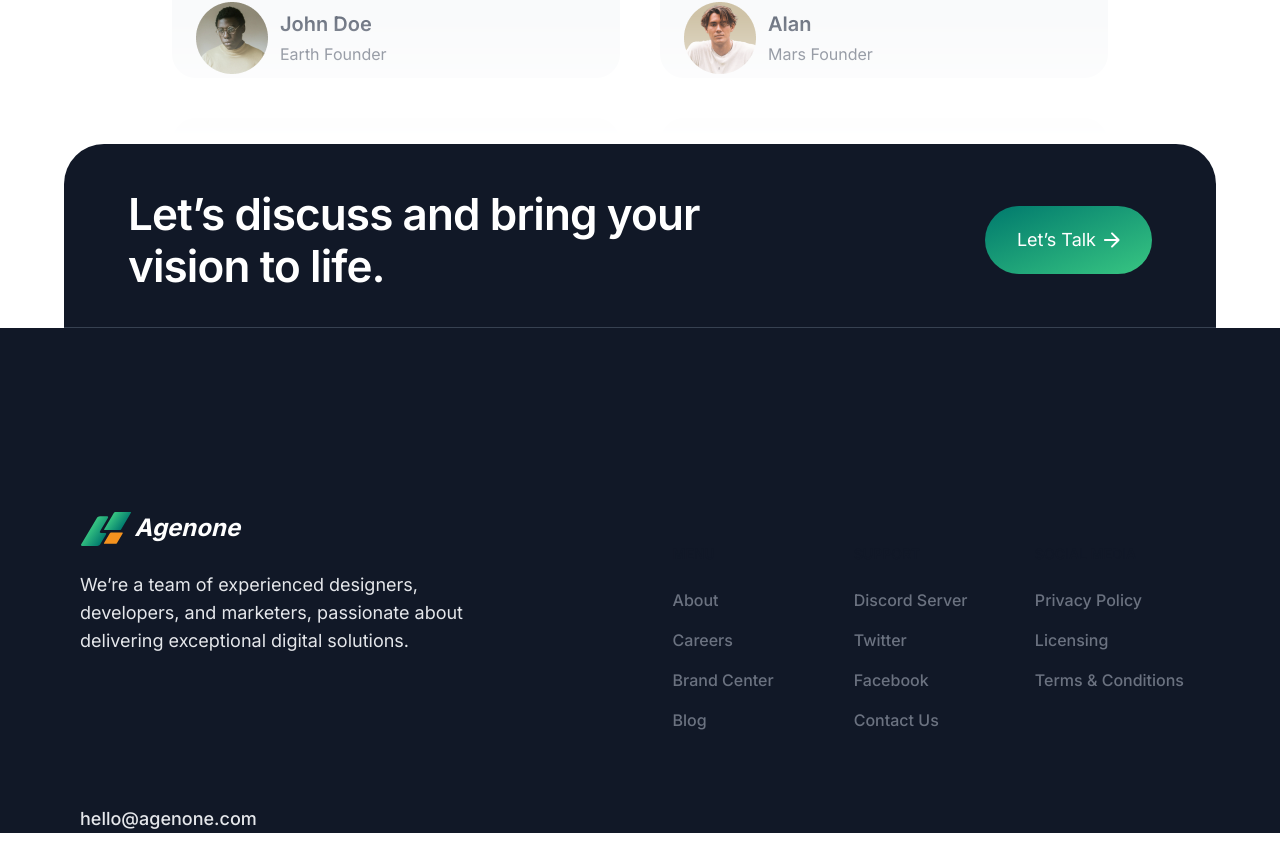
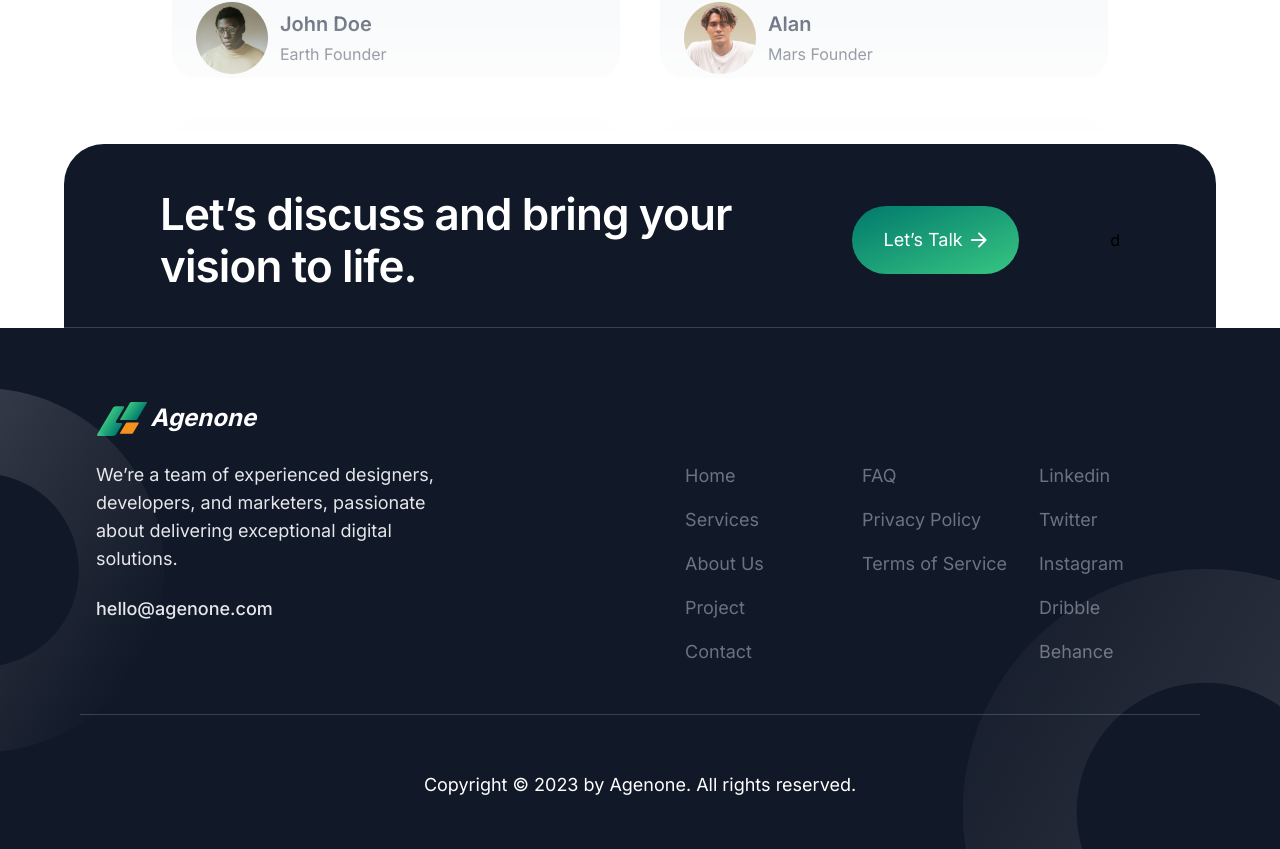
Before and after one commit to RaihanSyahSP/agenone, a Next.js app: page / in a window 1280 px wide. Shown: the part 4714-5563 px from the top of the page. Built offline with nearby package versions, Linux system fonts and the light colour scheme; grey boxes are pictures that could not be loaded.

Commit message:
feat: add footer for large viewport

```diff
--- /dev/null
+++ b/src/assets/circle-outlined/index.tsx
@@ -0,0 +1,41 @@
+import React from 'react'
+
+const CircleOutlinedFooterRight = () => {
+  return (
+    <svg width="318" height="281" viewBox="0 0 318 281" fill="none" xmlns="http://www.w3.org/2000/svg">
+      <path
+        opacity="0.2"
+        d="M117.27 450.992C231.742 520.829 381.154 484.646 450.992 370.174C520.829 255.702 484.646 106.29 370.174 36.4521C255.702 -33.3855 106.29 2.79784 36.4522 117.27C-33.3854 231.742 2.79793 381.154 117.27 450.992ZM310.924 133.571C371.758 170.685 390.988 250.089 353.873 310.923C316.759 371.758 237.355 390.988 176.52 353.873C115.686 316.759 96.4563 237.355 133.571 176.52C170.685 115.685 250.089 96.4562 310.924 133.571Z"
+        fill="url(#paint0_linear_164_1219)"
+      />
+      <defs>
+        <linearGradient id="paint0_linear_164_1219" x1="577.027" y1="459.631" x2="-90.0001" y2="75.4228" gradientUnits="userSpaceOnUse">
+          <stop stop-color="white" />
+          <stop offset="1" stop-color="white" stop-opacity="0" />
+        </linearGradient>
+      </defs>
+    </svg>
+  );
+}
+
+
+const CircleOutlinedFooterLeft = () => {
+  return (
+    <svg width="165" height="365" viewBox="0 0 165 365" fill="none" xmlns="http://www.w3.org/2000/svg">
+      <path
+        opacity="0.2"
+        d="M-112.631 337.524C-26.8236 389.874 85.175 362.751 137.525 276.944C189.875 191.136 162.752 79.1376 76.9444 26.7878C-8.86311 -25.5621 -120.862 1.56072 -173.212 87.3682C-225.561 173.176 -198.439 285.174 -112.631 337.524ZM32.5306 99.5872C78.132 127.408 92.5461 186.928 64.7254 232.53C36.9046 278.131 -22.6158 292.545 -68.2173 264.725C-113.819 236.904 -128.233 177.384 -100.412 131.782C-72.5914 86.1806 -13.0709 71.7665 32.5306 99.5872Z"
+        fill="url(#paint0_linear_164_1218)"
+      />
+      <defs>
+        <linearGradient id="paint0_linear_164_1218" x1="-173.212" y1="87.3682" x2="137.525" y2="276.944" gradientUnits="userSpaceOnUse">
+          <stop stop-color="white" />
+          <stop offset="1" stop-color="white" stop-opacity="0" />
+        </linearGradient>
+      </defs>
+    </svg>
+  );
+}
+
+
+export {CircleOutlinedFooterRight, CircleOutlinedFooterLeft}
--- a/src/assets/index.ts
+++ b/src/assets/index.ts
@@ -9,6 +9,7 @@ import BannerAssetsSmall from "./bannerCardSmall";
 import ArrowRight from "./arrowRight";
 import Circle from "./circle";
 import Wave from "./wave";
+import { CircleOutlinedFooterRight, CircleOutlinedFooterLeft } from "./circle-outlined";
 
 export {
     RightIconButton,
@@ -22,4 +23,6 @@ export {
     ArrowRight,
     Circle,
     Wave,
+    CircleOutlinedFooterRight,
+    CircleOutlinedFooterLeft
 };
--- a/src/components/layout/Footer.tsx
+++ b/src/components/layout/Footer.tsx
@@ -1,12 +1,12 @@
 import React from 'react'
 import Button from '../button';
-import { LogoIcon, RightIconButton } from '@/assets';
+import { LogoIcon, RightIconButton, CircleOutlinedFooterRight, CircleOutlinedFooterLeft } from '@/assets';
 import { cn } from '@/lib/utils';
 
 const HeadlineFooter = () => {
   return (
     <div className="bg-gray-900 mx-16 max-h-[184px] rounded-t-[40px] border-b border-gray-700">
-      <div className="flex justify-between items-center max-w-5xl mx-auto py-11">
+      <div className="flex justify-between items-center max-w-5xl mx-auto py-11 px-8">
         <div className="max-w-[600px]">
           <h1 className="text-6xl-semibold text-white">Let’s discuss and bring your vision to life.</h1>
         </div>
@@ -15,17 +15,18 @@ const HeadlineFooter = () => {
             Let&rsquo;s Talk
           </Button>
         </div>
-      </div>
+      d</div>
     </div>
   );
 }
 
 const FooterNav = () => {
   return (
-    <div className="min-h-[505px] bg-gray-900 text-white pt-[184px] flex justify-between px-[80px]">
-      <div className="flex flex-col justify-between max-w-[413px] gap-[40px]">
+    <div className="relative min-h-[505px] bg-gray-900 text-white py-[50px] px-[80px]">
+      <div className="border-b border-gray-700 flex flex-col md:flex-row justify-between">
+        <div className="flex flex-col max-w-[413px] gap-[50px] px-4 py-6">
           <div className="flex flex-col gap-[25px] h-[143px]">
-          <a href="#" className={cn("flex justify-between w-40")}>
+            <a href="#" className="flex justify-between w-40">
               <LogoIcon />
               <p className={cn("text-white font-bold italic text-2xl")}>Agenone</p>
             </a>
@@ -36,77 +37,96 @@ const FooterNav = () => {
         <div>
           <div className="grid grid-cols-2 gap-8 px-4 py-6 lg:py-8 md:grid-cols-3">
             <div>
-            <h2 className="mb-6 text-sm font-semibold text-gray-900 uppercase dark:text-white">Menu</h2>
+              <h2 className="mb-6 text-lg-bold text-gray-900 dark:text-white">Menu</h2>
               <ul className="text-gray-500 dark:text-gray-400 font-medium">
                 <li className="mb-4">
-                <a href="#" className=" hover:underline">
-                  About
+                  <a href="#" className="text-lg-regular hover:underline">
+                    Home
                   </a>
                 </li>
                 <li className="mb-4">
-                <a href="#" className="hover:underline">
-                  Careers
+                  <a href="#" className="text-lg-regular hover:underline">
+                    Services
                   </a>
                 </li>
                 <li className="mb-4">
-                <a href="#" className="hover:underline">
-                  Brand Center
+                  <a href="#" className="text-lg-regular hover:underline">
+                    About Us
                   </a>
                 </li>
                 <li className="mb-4">
-                <a href="#" className="hover:underline">
-                  Blog
+                  <a href="#" className="text-lg-regular hover:underline">
+                    Project
+                  </a>
+                </li>
+                <li className="mb-4">
+                  <a href="#" className="text-lg-regular hover:underline">
+                    Contact
                   </a>
                 </li>
               </ul>
             </div>
             <div>
-            <h2 className="mb-6 text-sm font-semibold text-gray-900 uppercase dark:text-white">Support</h2>
+              <h2 className="mb-6 text-lg-bold text-gray-900 dark:text-white">Support</h2>
               <ul className="text-gray-500 dark:text-gray-400 font-medium">
                 <li className="mb-4">
-                <a href="#" className="hover:underline">
-                  Discord Server
+                  <a href="#" className="text-lg-regular hover:underline">
+                    FAQ
                   </a>
                 </li>
                 <li className="mb-4">
-                <a href="#" className="hover:underline">
-                  Twitter
+                  <a href="#" className="text-lg-regular hover:underline">
+                    Privacy Policy
                   </a>
                 </li>
                 <li className="mb-4">
-                <a href="#" className="hover:underline">
-                  Facebook
-                </a>
-              </li>
-              <li className="mb-4">
-                <a href="#" className="hover:underline">
-                  Contact Us
+                  <a href="#" className="text-lg-regular hover:underline">
+                    Terms of Service
                   </a>
                 </li>
               </ul>
             </div>
             <div>
-            <h2 className="mb-6 text-sm font-semibold text-gray-900 uppercase dark:text-white">Social Media</h2>
+              <h2 className="mb-6 text-lg-bold text-gray-900 dark:text-white">Social Media</h2>
               <ul className="text-gray-500 dark:text-gray-400 font-medium">
                 <li className="mb-4">
-                <a href="#" className="hover:underline">
-                  Privacy Policy
+                  <a href="#" className="text-lg-regular hover:underline">
+                    Linkedin
                   </a>
                 </li>
                 <li className="mb-4">
-                <a href="#" className="hover:underline">
-                  Licensing
+                  <a href="#" className="text-lg-regular hover:underline">
+                    Twitter
                   </a>
                 </li>
                 <li className="mb-4">
-                <a href="#" className="hover:underline">
-                  Terms &amp; Conditions
+                  <a href="#" className="text-lg-regular hover:underline">
+                    Instagram
+                  </a>
+                </li>
+                <li className="mb-4">
+                  <a href="#" className="text-lg-regular hover:underline">
+                    Dribble
+                  </a>
+                </li>
+                <li className="mb-4">
+                  <a href="#" className="text-lg-regular hover:underline">
+                    Behance
                   </a>
                 </li>
               </ul>
             </div>
           </div>
-
+        </div>
+      </div>
+      <div className="text-center pt-14">
+        <p className="text-lg-regular">Copyright © 2023 by Agenone. All rights reserved.</p>
+      </div>
+      <div className="absolute bottom-0 right-0">
+        <CircleOutlinedFooterRight />
+      </div>
+      <div className="absolute bottom-24 left-0">
+        <CircleOutlinedFooterLeft />
       </div>
     </div>
   );
```
Also changed, not shown: src/components/layout/Navbar.tsx (indentation only). Lines whose indentation alone changed are shown as unchanged.
